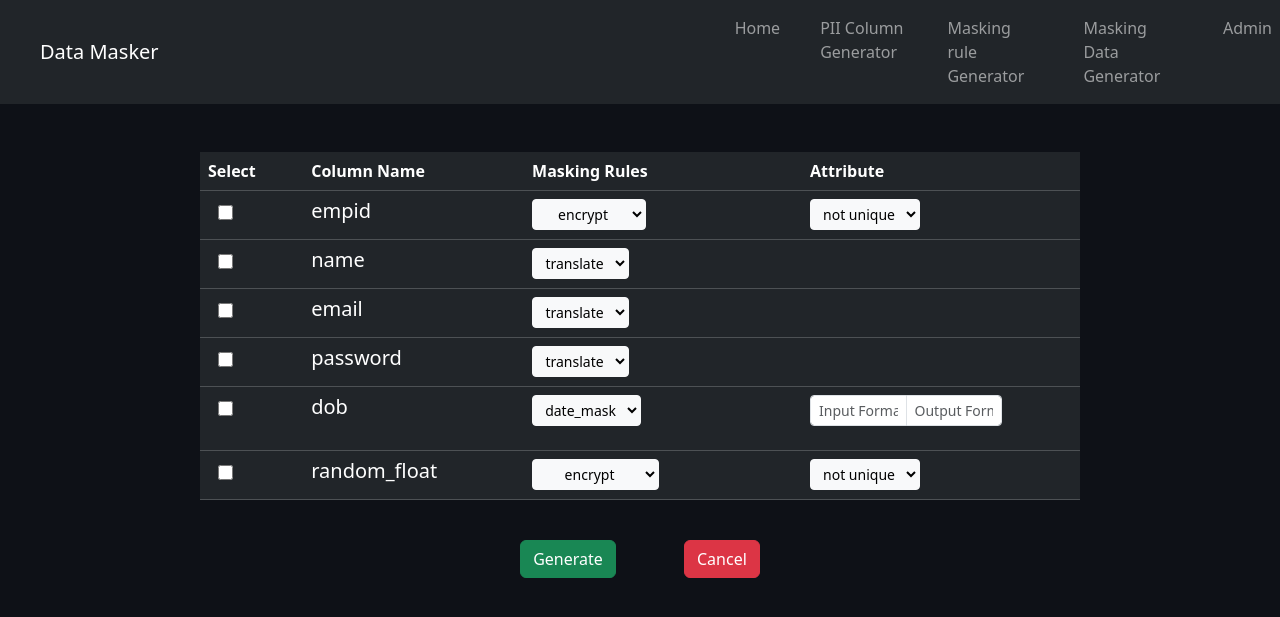
After one commit to simplysumanth/DataMaskerFlask, a Flask app: page /maskingRulesGen/configGenerator in a window 1280 px wide. The commit adds this page. Shown: the top 617 px of the page. Run offline with Flask 2, Linux system fonts and the light colour scheme; some libraries are stand-ins or nearby versions.

Commit message:
config_generator.py added

```diff
--- a/main.py
+++ b/main.py
@@ -1,6 +1,7 @@
+from os import read
 from flask import Flask, render_template
 from flask_bootstrap import Bootstrap5
-import pandas as pd
+from modules.masking_rules_config_module.column_selector import read_file
 
 app = Flask(__name__)
 bootstrap = Bootstrap5(app)
@@ -11,16 +12,21 @@ def home():
    return render_template('home.html')
 
 @app.route('/maskingDataGen')
-def masking_data_gen():
+def data_gen():
    return render_template("masking_data_generator/data_gen.html")
 
-@app.route('/maskingRulesGen')
-def masking_rules_gen():
-   df = pd.read_csv("maskdata.csv")
-   return render_template("masking_rules_config_generator/rules_gen.html", df = df)
+@app.route('/maskingRulesGen/Selection')
+def rules_gen_selection():
+   return render_template("masking_rules_config_generator/selection.html")
+
+@app.route('/maskingRulesGen/configGenerator')
+def rules_gen_configGenerator():
+   columns = read_file()
+   return render_template("masking_rules_config_generator/config_generator.html", cols = columns)
+
 
 @app.route('/columnGen')
-def masking_columns_gen():
+def columns_gen():
    return render_template("pii_column_generator/columns_gen.html")
 
 if __name__ == '__main__':
--- a/modules/helper.py
+++ b/modules/helper.py
@@ -1,4 +1,63 @@
 import os
+import pandas as pd
+import boto3
+from boto3.session import Session
+import json
+from io import StringIO
+from modules.macro import macro
+from io import BytesIO
+from dateutil.parser import parse
+
+
+access_key_id='AKIAYV2B3AOU3RCKJPVT'
+secret_access_key='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'
+region_name='us-east-1'
+accountId='596601668521'
+name=''
+s3=[]
+bucket='datamasking123'
+file=''
+
+
+def isdate(string, fuzzy=False):
+    try:
+        parse(string, fuzzy=fuzzy)
+        return True
+
+    except ValueError:
+        return False
+
+def create_directory(path,access_key_id,secret_access_key,region_name,accountId,s3,bucket,file):
+    client=boto3.client('s3',aws_access_key_id=access_key_id,aws_secret_access_key=secret_access_key,region_name=region_name)
+    client.put_object(Bucket=bucket, Key=(path+'/'))
+
+
+def insert_to_folder(file_path,s3_path,access_key_id,secret_access_key,region_name,accountId,s3,bucket,file):
+    client= boto3.resource('s3',aws_access_key_id=access_key_id,aws_secret_access_key=secret_access_key,region_name=region_name)
+    client.meta.client.upload_file(file_path, bucket,s3_path)
+
+
+def insert_to_df_folder(df,s3_path,access_key_id,secret_access_key,region_name,accountId,s3,bucket,file):
+     csv_buffer = StringIO()
+     df.to_csv(csv_buffer, index=False)
+     s3_key = s3_path
+     session = boto3.session.Session()
+     s3_resource = session.resource('s3',aws_access_key_id=access_key_id,aws_secret_access_key=secret_access_key,region_name=region_name)
+     s3_resource.Object(bucket, s3_key).put(Body=csv_buffer.getvalue())
+
+def insert_dict_folder(dic,s3_path,access_key_id,secret_access_key,region_name,accountId,s3,bucket,file):
+    json_object = json.dumps(dic, indent = 4)
+    s3 = boto3.resource('s3',aws_access_key_id=access_key_id,aws_secret_access_key=secret_access_key,region_name=region_name)
+    s3object = s3.Object(bucket,f'{s3_path}{file}')
+    s3object.put(Body=(bytes(json.dumps(json_object).encode('UTF-8'))))
+
+def retrieve_json_data_s3_path(s3_file_path,access_key_id,secret_access_key,region_name,accountId,s3,bucket,file):
+    s3 = boto3.resource('s3',aws_access_key_id=access_key_id,aws_secret_access_key=secret_access_key,region_name=region_name)
+    content_obj=s3.Object(bucket,s3_file_path)
+    file_content=content_obj.get()['Body'].read().decode('utf-8')
+    json_content=json.loads(file_content)
+    return json_content
+
 
 def find_files(filename, search_path):
    for root, dir, files in os.walk(search_path):
--- /dev/null
+++ b/modules/masking_rules_config_module/column_selector.py
@@ -0,0 +1,40 @@
+import pandas as pd
+from modules.helper import isdate
+
+def read_file():
+    df = pd.read_csv("maskdata.csv")
+    column_details_list = []
+    cols_list=list(df.columns)
+    for col in cols_list:
+        column_details= {}
+        column_details['column_name'] = col
+        series=df[col]
+
+        if pd.api.types.is_float_dtype(series):
+            masking_rules = ["none","random_float",'translate',"encrypt"]
+            column_details['masking_rules'] = masking_rules
+            attributes = ["none",'unique','not unique']
+            column_details['attributes'] = attributes
+
+        elif pd.api.types.is_integer_dtype(series):
+            masking_rules = ["none",'random_int','translate',"encrypt"]
+            column_details['masking_rules'] = masking_rules
+            attributes = ["none",'unique','not unique']
+            column_details['attributes'] = attributes
+
+        elif pd.api.types.is_string_dtype(series):
+            if isdate(str(df[col][0])):
+                masking_rules = ["none","date_mask"]
+                column_details['masking_rules'] = masking_rules
+                column_details['attributes'] = "date"
+            else:
+                masking_rules = ["none","encrypt",'translate']
+                column_details['masking_rules'] = masking_rules
+
+        else:
+            masking_rules = ["none","encrypt",'translate']
+            column_details['masking_rules'] = masking_rules
+        print(column_details['masking_rules'])
+        column_details_list.append(column_details)
+
+    return column_details_list
--- a/templates/base.html
+++ b/templates/base.html
@@ -15,6 +15,10 @@
     </head>
 <body style="background-color: #0E1117;">
   {% include 'nav.html' %}
+
+  <script src="https://code.jquery.com/jquery-3.3.1.slim.min.js" integrity="sha384-q8i/X+965DzO0rT7abK41JStQIAqVgRVzpbzo5smXKp4YfRvH+8abtTE1Pi6jizo" crossorigin="anonymous"></script>
+<script src="https://cdnjs.cloudflare.com/ajax/libs/popper.js/1.14.3/umd/popper.min.js" integrity="sha384-ZMP7rVo3mIykV+2+9J3UJ46jBk0WLaUAdn689aCwoqbBJiSnjAK/l8WvCWPIPm49" crossorigin="anonymous"></script>
+<script src="https://stackpath.bootstrapcdn.com/bootstrap/4.1.3/js/bootstrap.min.js" integrity="sha384-ChfqqxuZUCnJSK3+MXmPNIyE6ZbWh2IMqE241rYiqJxyMiZ6OW/JmZQ5stwEULTy" crossorigin="anonymous"></script>
 </body>
 
 </html>
--- /dev/null
+++ b/templates/masking_rules_config_generator/config_generator.html
@@ -0,0 +1,63 @@
+{% include 'base.html' %}
+<div class="container" style="color: white">
+    <br /><br />
+    <form method="post">
+        <center>
+        <table class="table table-dark table-fit" style="width: 55em;">
+            <thead>
+                <tr>
+                    <th scope="col">Select</th>
+                    <th scope="col">Column Name</th>
+                    <th scope="col">Masking Rules</th>
+                    <th scope="col">Attribute</th>
+                </tr>
+            </thead>
+            <tbody>
+                {% for col in cols %}
+                <tr>
+                    <th scope="row" style="width: 5%">
+                        <input type="checkbox" name="{{col['column_name']}}" value="{{col['column_name']}}" style="width: 15px; height: 15px; margin-top: 6px; margin-left: 10px;"/>
+                    </th>
+                    <td style="width: 10%"><h5>{{col["column_name"]}}</h5></td>
+                    <td style="width: 16.66%">
+                        <select name="masking_rules" class="btn btn-sm btn-light" method="GET" action="/">
+                            {% for rule in col["masking_rules"] %}
+                                <option value="{{rule}}" SELECTED>{{rule}}</option>"
+                            {% endfor %}
+                        </select>
+                    </td >
+
+                    <td style="width: 16.66%">
+                        {% if "attributes" in col.keys()%}
+                        {% if col["attributes"] == 'date' %}
+                        <div class="input-group input-group-sm mb-3">
+
+
+                            <input type="text" placeholder="Input Format" aria-label="Input Format" class="form-control">
+
+                            <input type="text" placeholder="Output Format" aria-label="Output Format" class="form-control" style="margin-right: 5em;">
+
+                        </div>
+                        {% else %}
+                        <select name="attributes" class="btn btn-sm btn-light" method="GET" action="/">
+                            {% for attribute in col["attributes"] %}
+                                <option value="{{attribute}}" SELECTED>{{attribute}}</option>"
+                            {% endfor %}
+                        </select>
+                        {% endif %}
+                        {% endif %}
+                    </td>
+
+                </tr>
+                {% endfor %}
+            </tbody>
+        </table>
+    </center>
+    </form>
+    <br />
+    <center>
+        <a class="btn btn-success" type="button" href="#" style="margin-right: 2em">Generate</a>
+        <a class="btn btn-danger" type="button" href="#" style="margin-left: 2em">Cancel</a>
+    </center>
+
+</div>
--- a/templates/nav.html
+++ b/templates/nav.html
@@ -12,7 +12,7 @@
           <a class="nav-link" href="#" style="padding-left:2em;">PII Column Generator</a>
         </li>
         <li class="nav-item">
-          <a class="nav-link" href="{{ url_for('masking_rules_gen')}}" style="padding-left:2em;">Masking rule Generator</a>
+          <a class="nav-link" href="{{ url_for('rules_gen_selection')}}" style="padding-left:2em;">Masking rule Generator</a>
         </li>
         <li class="nav-item">
             <a class="nav-link" href="#" style="padding-left:2em;">Masking Data Generator</a>
```
Also changed, not shown: modules/masking_rules_config_module/prepare_config.py (+25 -12 lines), templates/masking_rules_config_generator/selection.html (renamed from templates/masking_rules_config_generator/rules_gen.html, +27 -5 lines), modules/masking_rules_config_module/column_selection.py (deleted).
